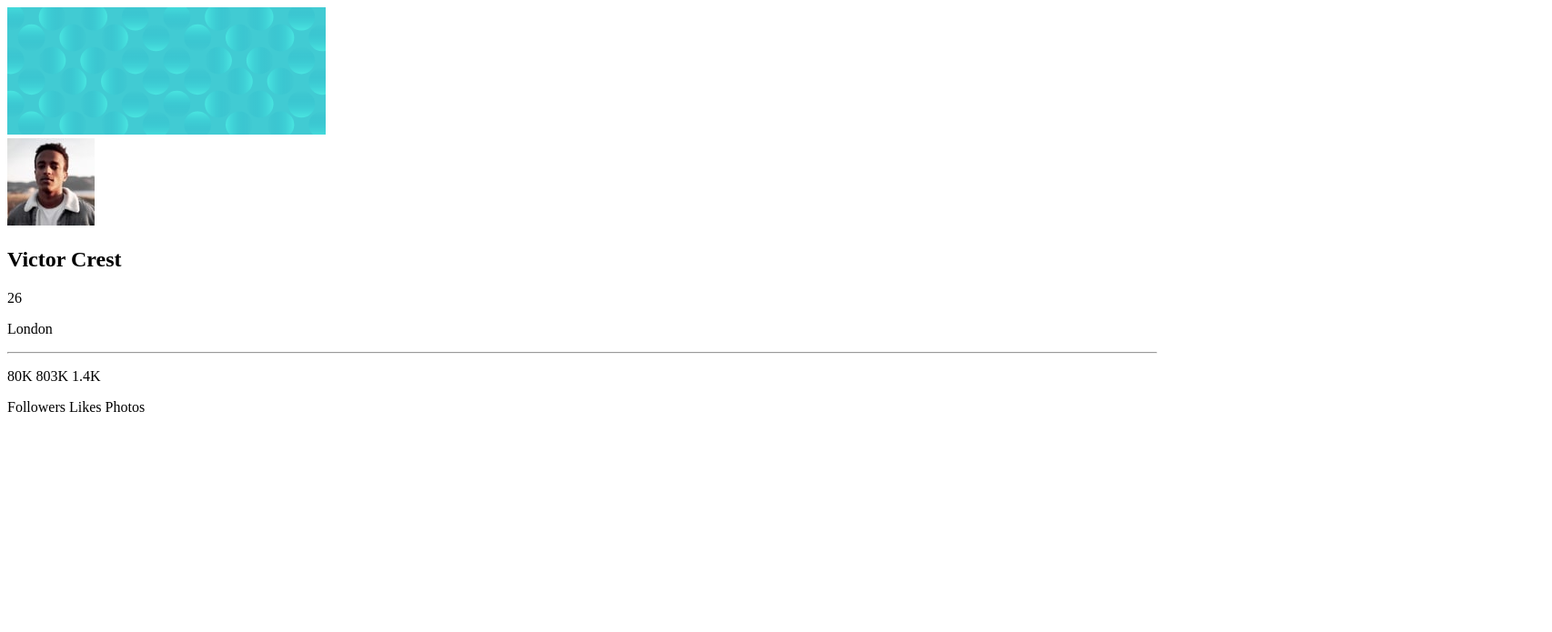
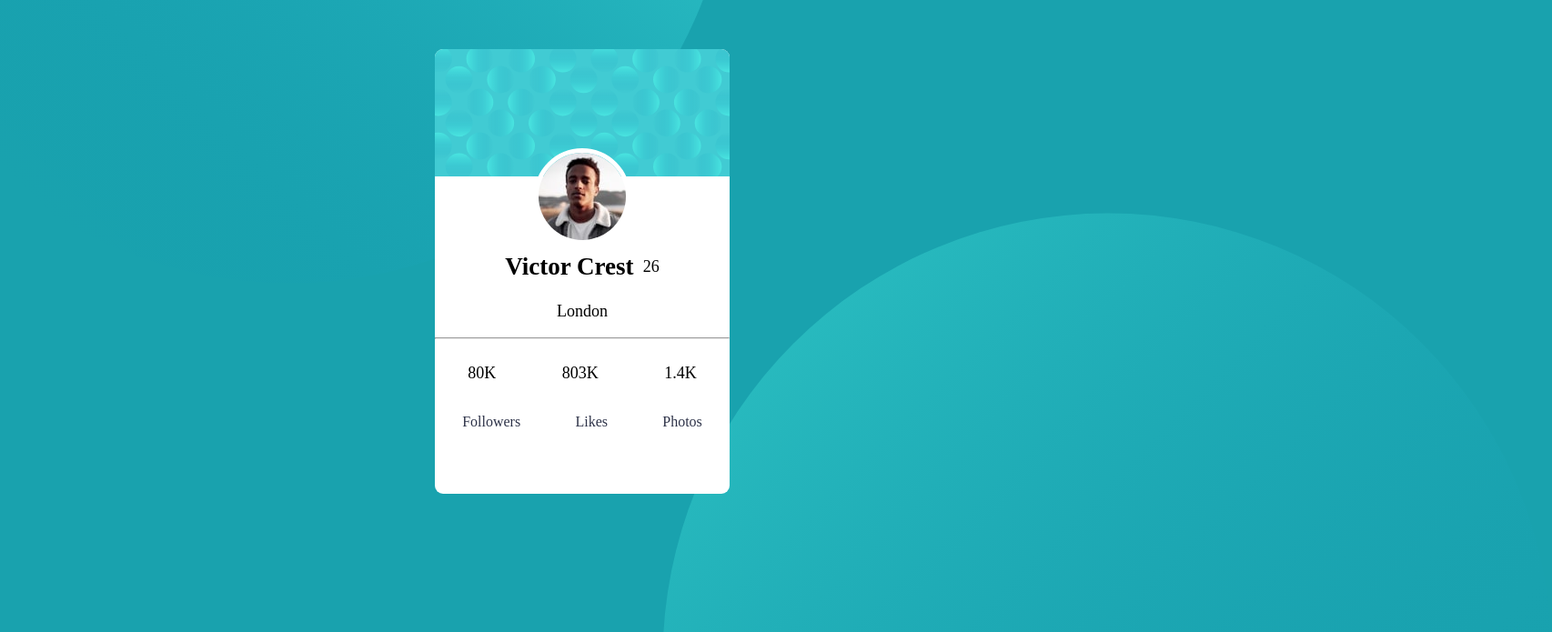
Before and after one commit to utha007/profile-card-component-main, a plain HTML site: page index.html in a window 1280 px wide. Shown: the top 695 px of the page at 91% size, 1706 px wide, since content can reach past the window. Drawn offline with Linux system fonts and the light colour scheme.

Commit message:
edited css and added fonts to html

```diff
--- a/index.html
+++ b/index.html
@@ -1,48 +1,63 @@
 <!DOCTYPE html>
 <html lang="en">
+
 <head>
   <meta charset="UTF-8">
-  <meta name="viewport" content="width=device-width, initial-scale=1.0"> <!-- displays site properly based on user's device -->
+  <meta name="viewport" content="width=device-width, initial-scale=1.0">
+  <!-- displays site properly based on user's device -->
 
   <link rel="icon" type="image/png" sizes="32x32" href="./images/favicon-32x32.png">
-
+  <link rel="stylesheet" href="styles.css">
   <title>Frontend Mentor | Profile card component</title>
 
   <!-- Feel free to remove these styles or customise in your own stylesheet 👍 -->
 
 </head>
+
 <body>
+  <div class="ball-background">
+    <img src="images/bg-pattern-top.svg" class="top" >
+    <img src="images/bg-pattern-bottom.svg" class="bottom" >
+  </div>
   <main>
+
     <div class="background">
+
       <div class="blue-image">
         <img src="images/bg-pattern-card.svg">
-        <section class="profile-pic">
-          <img src="images/image-victor.jpg">
-        </section>
+
       </div>
+      <section class="profile-pic">
+        <img src="images/image-victor.jpg">
+      </section>
+
 
     </div>
     <div class="text">
       <div class="user-name">
-        <h2>Victor Crest</h2>
-        <p> 26</p>
-        <p>London</p>
+        <div class="details">
+          <h2>Victor Crest</h2>
+          <p> 26</p>
+        </div>
+        <p class="location">London</p>
 
       </div>
       <hr>
-      <div class="socials-details">
-       <p>80K 803K 1.4K</p>
-       <p>Followers
+      <div class="socials-details numbers">
+        <p class="followers">80K </p>
+        <p class="photos"> 803K </p>
+        <p class="likes"> 1.4K</p>
 
-
-        Likes
-
-
-        Photos</p>
+      </div>
+      <div class="socials-details description">
+        <p class="followers">Followers </p>
+        <p class="followers">Likes </p>
+        <p class="followers">Photos </p>
 
 
       </div>
     </div>
   </main>
 </body>
+
 </html>
--- a/styles.css
+++ b/styles.css
@@ -1 +1,112 @@
-*{box-sizing: border-box;}
+* {
+    box-sizing: border-box;
+}
+
+body {
+    /* padding: 3em; */
+    background-color: hsl(185, 75%, 39%);
+    font-size: 18px;
+    overflow: hidden;
+}
+
+main {
+    width: 18em;
+    margin: auto;
+    text-align: center;
+    background-color: white;
+    border-radius: 0.5em;
+    margin-top: 3em;
+
+}
+
+.profile-pic {
+    /* display: flex;
+    justify-content: center; */
+    position: relative;
+
+    top: -2em;
+    margin: 0;
+
+}
+
+.background {
+    max-width: 100%;
+}
+
+.blue-image {
+    max-width: 100%;
+    overflow: hidden;
+    border-top-right-radius: 0.5em;
+    border-top-left-radius: 0.5em;
+}
+
+.profile-pic img {
+    border: 5px solid white;
+    border-radius: 5em;
+
+}
+
+.details {
+    max-width: 10em;
+    margin: 0 auto;
+    display: flex;
+    justify-content: space-around;
+    align-items: center;
+
+    /* gap: 1em; */
+}
+
+.location {
+    margin-top: 0;
+    margin-bottom: 1em;
+}
+
+.text {
+    /* margin-bottom: 1em; */
+    position: relative;
+    top: -3em;
+}
+
+.socials-details {
+    display: flex;
+    justify-content: space-around;
+    /* gap: 1em; */
+    margin: 0;
+    padding: 0;
+}
+
+.numbers {
+    margin: 0;
+}
+
+.description {
+    margin: 0;
+    color: hsl(229, 23%, 23%);
+    font-weight: 400;
+    font-size: 16px;
+}
+
+hr {
+    color: hsl(0, 0%, 59%);
+}
+.ball-background{
+    position: absolute;
+    z-index: -1;
+    display: flex;
+    flex-direction: column;
+    justify-content: flex-start;
+    align-items: center;
+    /* max-height: 50%; */
+    /* width: 10em; */
+}
+.ball-background .top{
+    position: absolute;
+    top: -40em;
+    left: -10em;
+
+}
+.ball-background .bottom{
+    position: absolute;
+    left: 40em;
+    top: 10em;
+}
```
